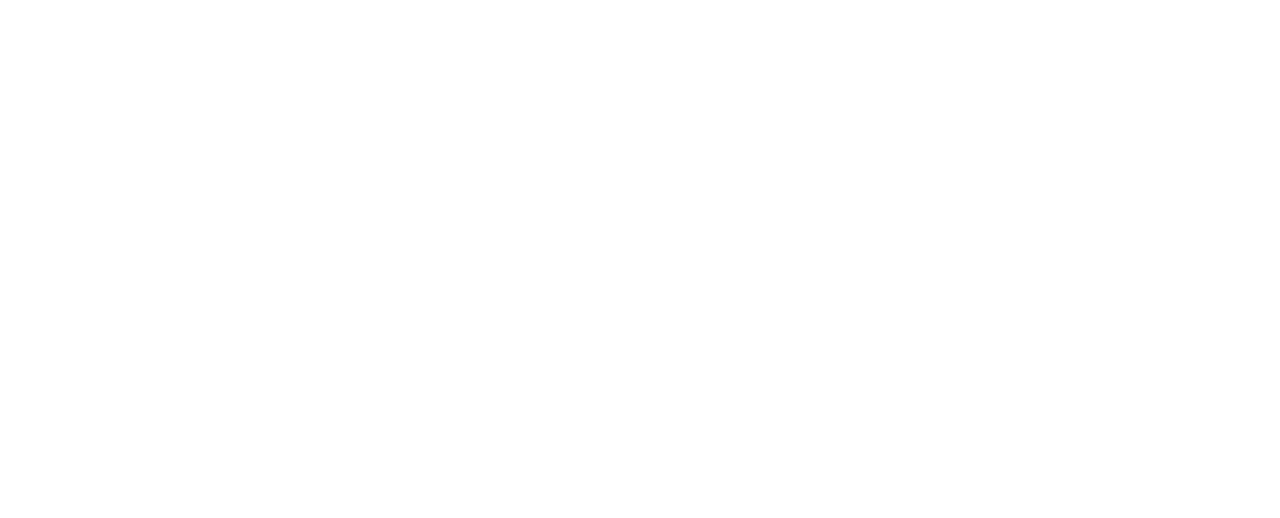
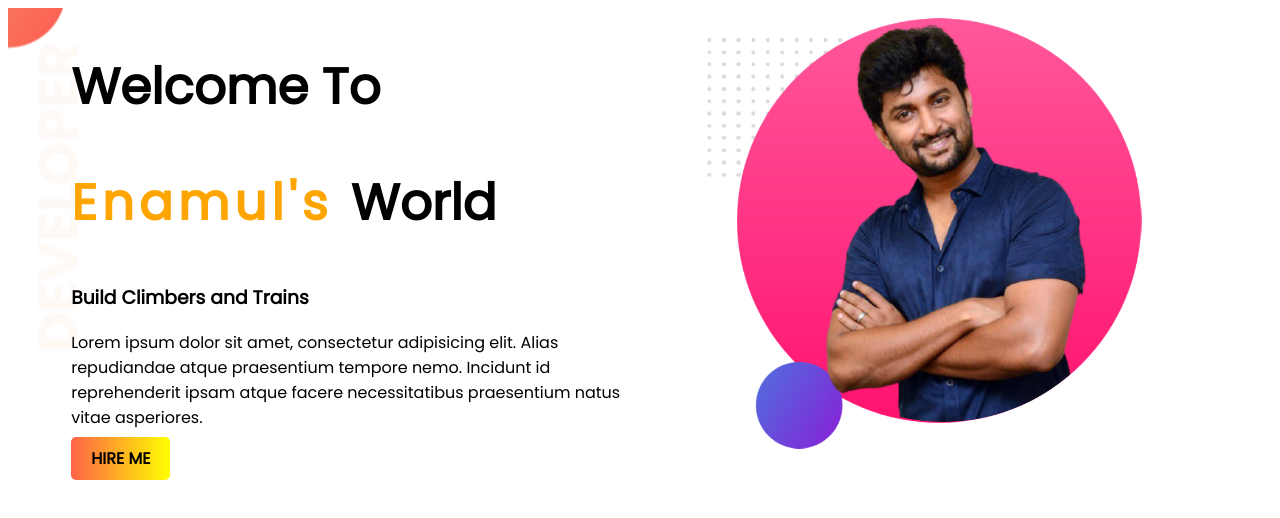
Before and after one commit to developerenamul/Protfolio-Project, a plain HTML site: page index.html in a window 1280 px wide. Drawn offline with Linux system fonts and the light colour scheme.

Commit message:
comment another

```diff
--- a/index.html
+++ b/index.html
@@ -5,9 +5,25 @@
     <meta http-equiv="X-UA-Compatible" content="IE=edge">
     <meta name="viewport" content="width=device-width, initial-scale=1.0">
     <title>portfolio</title>
+    <!-- google fonts -->
+    <link rel="preconnect" href="https://fonts.googleapis.com">
+    <link rel="preconnect" href="https://fonts.gstatic.com" crossorigin>
+    <link href="https://fonts.googleapis.com/css2?family=Poppins&display=swap" rel="stylesheet">
+    <!-- external css -->
     <link rel="stylesheet" href="style.css">
 </head>
 <body>
-
+    <section id="top">
+        <div class="half-width">
+            <h1>Welcome To</h1>
+            <h1><span class="orange-color">Enamul's </span>World</h1>
+            <h3>Build Climbers and Trains</h3>
+            <p>Lorem ipsum dolor sit amet, consectetur adipisicing elit. Alias repudiandae atque praesentium tempore nemo. Incidunt id reprehenderit ipsam atque facere necessitatibus praesentium natus vitae asperiores.</p>
+            <a class="link-btn" href="#" target="_blank">HIRE ME</a>
+        </div>
+        <div class="half-width">
+            <img src="images/pro2.png" alt="">
+        </div>
+    </section>
 </body>
 </html>
--- a/style.css
+++ b/style.css
@@ -1,7 +1,46 @@
-*{
+/* *{
     margin: 0;
     padding: 0;
     box-sizing: border-box;
+} */
+
+body{
+    font-family: 'Poppins',
+    sans-serif;
 }
 
-h1{color: red;}
+/* section top */
+#top{
+    background-image: url(images/top-banner.png);
+    background-position: left;
+    background-repeat: no-repeat;
+
+}
+section{
+    display: flex;
+}
+
+.orange-color{
+    color: orange;
+    letter-spacing: 5px;
+}
+
+.half-width{
+    width: 50%;
+    padding-left: 5%;
+}
+.half-width h1{
+    font-size: 50px;
+}
+.half-width img{
+    width: 80%;
+}
+
+.link-btn{
+    text-decoration: none;
+    color: #000;
+    background:linear-gradient(to right,tomato,yellow);
+    padding:10px 20px;
+    border-radius: 5px;
+    font-weight: 700;
+}
```
Also changed, not shown: images/dream-bg.png (added), images/exp-bg.png (added), images/my-bg.png (added), images/my-bg2.png (added), images/pro1.png (added), images/pro2.png (added), images/rmv1.png (added), images/rmv2.png (added), images/rmv3.png (added), images/top-banner.png (added).
